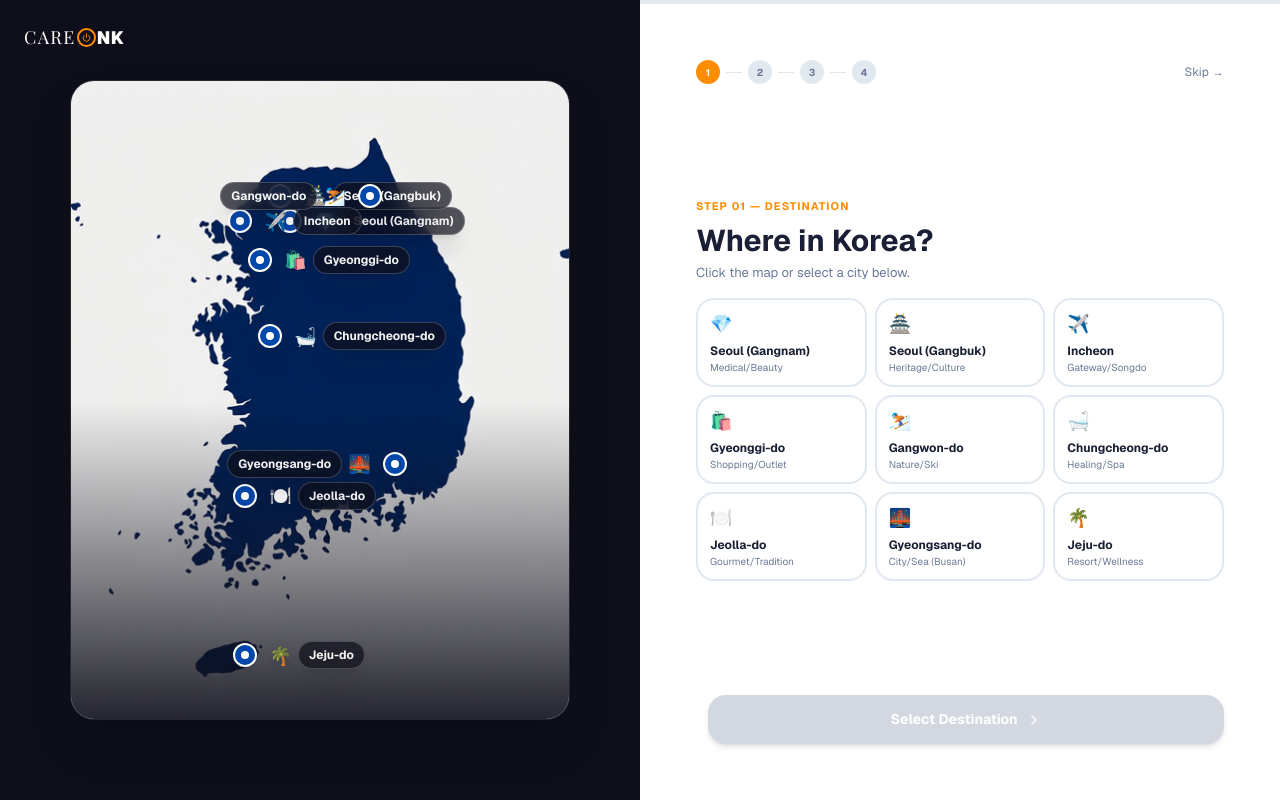
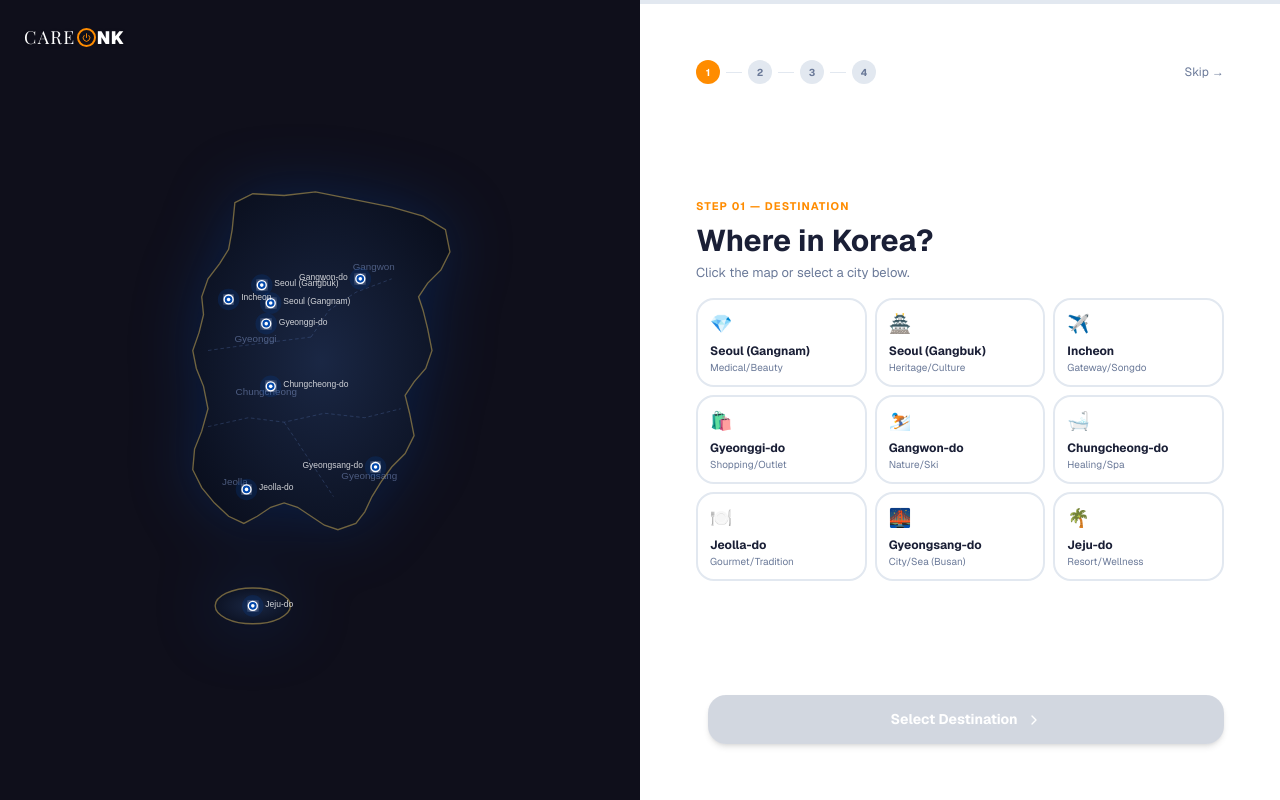
Before and after one commit to hanseo8/careonk, a Next.js app: page /get-started in a window 1280 px wide. Built offline with nearby package versions, Linux system fonts and the light colour scheme.

Commit message:
feat: completely rebuilt map as SVG-based interactive component with 9 provincial pins

```diff
--- a/components/onboarding/onboarding-flow.tsx
+++ b/components/onboarding/onboarding-flow.tsx
@@ -8,23 +8,169 @@ import {
     Minus, Plus, Star, Sparkles,
 } from "lucide-react"
 
-// ─── Geographic coords → Image Percentages ─────────────────────────────────────
-// The geoToPercent formula has been removed to allow direct visual hardcoding
-// of the map markers on the newly generated illustration map.
+// ─── 9-Province Regions ───────────────────────────────────────────────────────
+// cx, cy are SVG coordinate centers (viewBox 0 0 500 600)
+const regions = [
+    { id: "seoul-gn", name: "Seoul (Gangnam)", sub: "Medical/Beauty", emoji: "💎", available: 124, theme: "Medical/Beauty", cx: 195, cy: 192 },
+    { id: "seoul-gb", name: "Seoul (Gangbuk)", sub: "Heritage/Culture", emoji: "🏯", available: 98, theme: "Heritage/Culture", cx: 185, cy: 172 },
+    { id: "incheon", name: "Incheon", sub: "Gateway/Songdo", emoji: "✈️", available: 85, theme: "Gateway/Songdo", cx: 148, cy: 188 },
+    { id: "gyeonggi", name: "Gyeonggi-do", sub: "Shopping/Outlet", emoji: "🛍️", available: 110, theme: "Shopping/Outlet (Siheung)", cx: 190, cy: 215 },
+    { id: "gangwon", name: "Gangwon-do", sub: "Nature/Ski", emoji: "⛷️", available: 72, theme: "Nature/Ski", cx: 295, cy: 165 },
+    { id: "chungcheong", name: "Chungcheong-do", sub: "Healing/Spa", emoji: "🛁", available: 65, theme: "Healing/Spa", cx: 195, cy: 285 },
+    { id: "jeolla", name: "Jeolla-do", sub: "Gourmet/Tradition", emoji: "🍽️", available: 92, theme: "Gourmet/Tradition", cx: 168, cy: 400 },
+    { id: "gyeongsang", name: "Gyeongsang-do", sub: "City/Sea (Busan)", emoji: "🌉", available: 105, theme: "City/Sea (Busan)", cx: 312, cy: 375 },
+    { id: "jeju", name: "Jeju-do", sub: "Resort/Wellness", emoji: "🌴", available: 88, theme: "Resort/Wellness", cx: 175, cy: 530 },
+]
 
-// ─── Cities ──────────────────────────────────────────────────────────────────
-// 9-Province Regions (Based on user request)
-const regions = [
-    { id: "seoul-gn", name: "Seoul (Gangnam)", sub: "Medical/Beauty", emoji: "💎", available: 124, theme: "Medical/Beauty", x: 44, y: 22 },
-    { id: "seoul-gb", name: "Seoul (Gangbuk)", sub: "Heritage/Culture", emoji: "🏯", available: 98, theme: "Heritage/Culture", x: 42, y: 18 },
-    { id: "incheon", name: "Incheon", sub: "Gateway/Songdo", emoji: "✈️", available: 85, theme: "Gateway/Songdo", x: 34, y: 22 },
-    { id: "gyeonggi", name: "Gyeonggi-do", sub: "Shopping/Outlet", emoji: "🛍️", available: 110, theme: "Shopping/Outlet (Siheung)", x: 38, y: 28 },
-    { id: "gangwon", name: "Gangwon-do", sub: "Nature/Ski", emoji: "⛷️", available: 72, theme: "Nature/Ski", x: 60, y: 18 },
-    { id: "chungcheong", name: "Chungcheong-do", sub: "Healing/Spa", emoji: "🛁", available: 65, theme: "Healing/Spa", x: 40, y: 40 },
-    { id: "jeolla", name: "Jeolla-do", sub: "Gourmet/Tradition", emoji: "🍽️", available: 92, theme: "Gourmet/Tradition", x: 35, y: 65 },
-    { id: "gyeongsang", name: "Gyeongsang-do", sub: "City/Sea (Busan)", emoji: "🌉", available: 105, theme: "City/Sea (Busan)", x: 65, y: 60 },
-    { id: "jeju", name: "Jeju-do", sub: "Resort/Wellness", emoji: "🌴", available: 88, theme: "Resort/Wellness", x: 35, y: 90 },
-]
+// ─── SVG Korea Map ─────────────────────────────────────────────────────────────
+function KoreaMapSVG({
+    selected, hovered, onSelect, onHover,
+}: {
+    selected: string[]; hovered: string | null
+    onSelect: (id: string) => void; onHover: (id: string | null) => void
+}) {
+    const hovReg = regions.find(r => r.id === hovered)
+    const selRegs = regions.filter(r => selected.includes(r.id))
+    const displayReg = hovReg ?? (selRegs.length ? selRegs[selRegs.length - 1] : null)
+
+    return (
+        <div className="relative w-full flex flex-col items-center" aria-label="Interactive map of South Korea">
+            <svg
+                viewBox="0 0 500 600"
+                className="w-full max-w-md drop-shadow-2xl"
+                style={{ filter: "drop-shadow(0 0 32px rgba(0,71,171,0.3))" }}
+            >
+                <defs>
+                    <radialGradient id="mapGrad" cx="50%" cy="50%" r="60%">
+                        <stop offset="0%" stopColor="#1a2744" />
+                        <stop offset="100%" stopColor="#0a0f1e" />
+                    </radialGradient>
+                    <filter id="glow">
+                        <feGaussianBlur stdDeviation="3" result="coloredBlur" />
+                        <feMerge><feMergeNode in="coloredBlur" /><feMergeNode in="SourceGraphic" /></feMerge>
+                    </filter>
+                </defs>
+
+                {/* ── South Korea Outline (simplified multi-path) ── */}
+                {/* Mainland peninsula */}
+                <path
+                    d="M155,80 L175,70 L210,72 L245,68 L280,75 L330,85 L365,95 L390,110 L395,135
+                       L385,155 L370,170 L360,185 L365,200 L370,220 L375,245 L368,265
+                       L355,280 L345,295 L350,315 L355,340 L345,360 L330,375 L318,392
+                       L308,408 L300,425 L290,438 L270,445 L255,440 L240,430 L225,420
+                       L210,415 L195,420 L180,430 L165,438 L148,430 L132,415 L118,398
+                       L108,378 L110,355 L118,335 L125,310 L120,285 L112,265 L108,245
+                       L115,225 L120,205 L118,185 L125,165 L138,148 L148,132 L152,110 Z"
+                    fill="url(#mapGrad)"
+                    stroke="rgba(180,155,80,0.6)"
+                    strokeWidth="1.5"
+                />
+                {/* Jeju Island */}
+                <ellipse cx="175" cy="530" rx="42" ry="20"
+                    fill="url(#mapGrad)"
+                    stroke="rgba(180,155,80,0.6)"
+                    strokeWidth="1.5"
+                />
+
+                {/* ── Province boundary lines (approximate) ── */}
+                {[
+                    // Gyeonggi/Gangwon border
+                    "M240,230 L260,200 L290,180 L330,165",
+                    // Chungcheong top border
+                    "M125,245 L160,240 L200,235 L240,230",
+                    // Chungcheong/Jeolla + Gyeongsang split
+                    "M125,330 L170,320 L210,325 L255,315 L300,320 L340,310",
+                    // Jeolla/Gyeongsang diagonal
+                    "M210,325 L240,370 L265,408",
+                ].map((d, i) => (
+                    <path key={i} d={d} fill="none" stroke="rgba(100,130,200,0.3)" strokeWidth="1" strokeDasharray="4 3" />
+                ))}
+
+                {/* ── Province labels ── */}
+                {[
+                    { label: "Gangwon", x: 310, y: 155 },
+                    { label: "Gyeonggi", x: 178, y: 235 },
+                    { label: "Chungcheong", x: 190, y: 295 },
+                    { label: "Jeolla", x: 155, y: 395 },
+                    { label: "Gyeongsang", x: 305, y: 388 },
+                ].map(l => (
+                    <text key={l.label} x={l.x} y={l.y} fontSize="11" fill="rgba(150,175,230,0.45)" textAnchor="middle" fontFamily="sans-serif">{l.label}</text>
+                ))}
+
+                {/* ── Animated Pins ── */}
+                {regions.map((r) => {
+                    const isSel = selected.includes(r.id)
+                    const isHov = hovered === r.id
+                    const isActive = isSel || isHov
+
+                    return (
+                        <g key={r.id} style={{ cursor: "pointer" }}
+                            onClick={() => onSelect(r.id)}
+                            onMouseEnter={() => onHover(r.id)}
+                            onMouseLeave={() => onHover(null)}
+                        >
+                            {/* Outer pulse ring */}
+                            {isActive && (
+                                <circle cx={r.cx} cy={r.cy} r="16"
+                                    fill="none"
+                                    stroke={isSel ? "#FF8C00" : "#0047AB"}
+                                    strokeWidth="2"
+                                    opacity="0.6"
+                                    className="animate-ping"
+                                />
+                            )}
+                            {/* Glow halo (always visible) */}
+                            <circle cx={r.cx} cy={r.cy} r="12"
+                                fill={isSel ? "rgba(255,140,0,0.25)" : "rgba(0,71,171,0.2)"}
+                            />
+                            {/* Core dot */}
+                            <circle cx={r.cx} cy={r.cy} r={isSel ? 7 : isHov ? 6 : 5}
+                                fill={isSel ? "#FF8C00" : "#0047AB"}
+                                stroke="white"
+                                strokeWidth="1.5"
+                                filter="url(#glow)"
+                            />
+                            {/* Inner white dot */}
+                            <circle cx={r.cx} cy={r.cy} r="2" fill="white" />
+
+                            {/* Name label */}
+                            <text
+                                x={r.cx > 250 ? r.cx - 14 : r.cx + 14}
+                                y={r.cy + 1}
+                                fontSize="9.5"
+                                fill={isActive ? (isSel ? "#FF8C00" : "white") : "rgba(255,255,255,0.8)"}
+                                textAnchor={r.cx > 250 ? "end" : "start"}
+                                fontFamily="sans-serif"
+                                fontWeight={isActive ? "bold" : "normal"}
+                            >
+                                {r.name}
+                            </text>
+                        </g>
+                    )
+                })}
+            </svg>
+
+            {/* ── Info card below map ── */}
+            {displayReg && (
+                <div className="w-full max-w-md mt-4 rounded-2xl border border-white/10 bg-black/60 p-4 backdrop-blur-md transition-all">
+                    <div className="flex items-center gap-3">
+                        <span className="text-2xl">{displayReg.emoji}</span>
+                        <div className="flex-1 min-w-0">
+                            <p className="font-bold text-white">{displayReg.name}
+                                <span className="ml-2 text-[11px] font-normal text-white/50">{displayReg.sub}</span>
+                            </p>
+                            <p className="text-[12px] text-[#FF8C00] truncate">{displayReg.theme}</p>
+                        </div>
+                        <div className="text-right shrink-0">
+                            <p className="text-lg font-bold text-[#0047AB]">{displayReg.available}</p>
+                            <p className="text-[10px] text-white/40">On-K Mates</p>
+                        </div>
+                    </div>
+                </div>
+            )}
+        </div>
+    )
+}
 
 const themes = [
     { id: "glow", label: "Care:Glow", sub: "Medical Beauty & Clinic", emoji: "✨", image: "/images/gangnam-clinic.jpg", desc: "Top Gangnam clinics, dermatology, K-Beauty skincare." },
@@ -52,59 +198,6 @@ const itinerary = [
     { day: "Day 3", title: "Gourmet & Shopping", desc: "Korean BBQ lunch → Hongdae shopping → Han River", icon: "🍽️" },
     { day: "Day 4", title: "Leisure & Departure", desc: "Namsan Tower → Duty Free → Airport transfer", icon: "🗼" },
 ]
-
-// ─── Real Korea Map ────────────────────────────────────────────────────────────
-function KoreaMapReal({
-    selected, hovered, onSelect, onHover,
-}: {
-    selected: string[]; hovered: string | null
-    onSelect: (id: string) => void; onHover: (id: string | null) => void
-}) {
-    return (
-        <div className="relative w-full h-[80vh] min-h-[500px] overflow-hidden rounded-3xl shadow-2xl border border-white/10 mx-auto max-w-[500px]" aria-label="Interactive map of South Korea">
-            {/* Custom Illustration Background */}
-            <Image src="/images/korea-map-illustration.png" alt="Korea Illustration Map" fill className="object-cover" priority />
-            <div className="absolute inset-0 bg-gradient-to-t from-[#0F0F1B]/90 via-transparent to-transparent pointer-events-none" />
-
-            {/* ── City Markers ── */}
-            {regions.map((r) => {
-                const isSel = selected.includes(r.id)
-                const isHov = hovered === r.id
-                const isActive = isSel || isHov
-                // Label positioning: if point is on the right half, label goes left
-                const labelLeft = r.x > 50
-
-                return (
-                    <div
-                        key={r.id}
-                        className="absolute transform -translate-x-1/2 -translate-y-1/2 cursor-pointer transition-all duration-300 z-10 hover:z-20"
-                        style={{ left: `${r.x}%`, top: `${r.y}%` }}
-                        onClick={() => onSelect(r.id)}
-                        onMouseEnter={() => onHover(r.id)}
-                        onMouseLeave={() => onHover(null)}
-                    >
-                        {/* Pulse effect */}
-                        {isActive && (
-                            <div className="absolute inset-0 m-auto h-12 w-12 -translate-x-1/2 -translate-y-1/2 rounded-full bg-[#FF8C00] opacity-40 animate-ping" />
-                        )}
-                        {/* Core pin */}
-                        <div className={`relative flex h-6 w-6 items-center justify-center rounded-full border-2 border-white shadow-xl transition-all duration-300 ${isSel ? "scale-125 bg-[#FF8C00]" : isHov ? "scale-110 bg-[#60A0FF]" : "bg-[#0047AB]"}`}>
-                            <div className="h-2 w-2 rounded-full bg-white" />
-                        </div>
-
-                        {/* Label */}
-                        <div className={`absolute top-1/2 -translate-y-1/2 flex items-center gap-1.5 transition-all duration-300 ${labelLeft ? "right-full mr-3 flex-row-reverse" : "left-full ml-3"}`}>
-                            <span className="text-[18px] drop-shadow-md">{r.emoji}</span>
-                            <span className={`whitespace-nowrap rounded-lg px-2.5 py-1 text-[12px] font-bold shadow-xl backdrop-blur-md transition-all ${isActive ? "bg-[#FF8C00] text-white" : "bg-[#0F0F1B]/70 text-white/95 border border-white/20"}`}>
-                                {r.name}
-                            </span>
-                        </div>
-                    </div>
-                )
-            })}
-        </div>
-    )
-}
 
 // ─── Main Component ───────────────────────────────────────────────────────────
 export function OnboardingFlow() {
@@ -141,7 +234,7 @@ export function OnboardingFlow() {
                 {/* Step 0: Real Korea Map */}
                 <div className={`absolute inset-0 transition-opacity duration-700 ${step === 0 ? "opacity-100 pointer-events-auto" : "opacity-0 pointer-events-none"}`}>
                     <div className="absolute inset-0 flex items-center justify-center p-4">
-                        <KoreaMapReal
+                        <KoreaMapSVG
                             selected={selectedRegions}
                             hovered={hoveredRegion}
                             onSelect={(id) => setSelectedRegions(prev => prev.includes(id) ? prev.filter(r => r !== id) : [...prev, id])}
```
